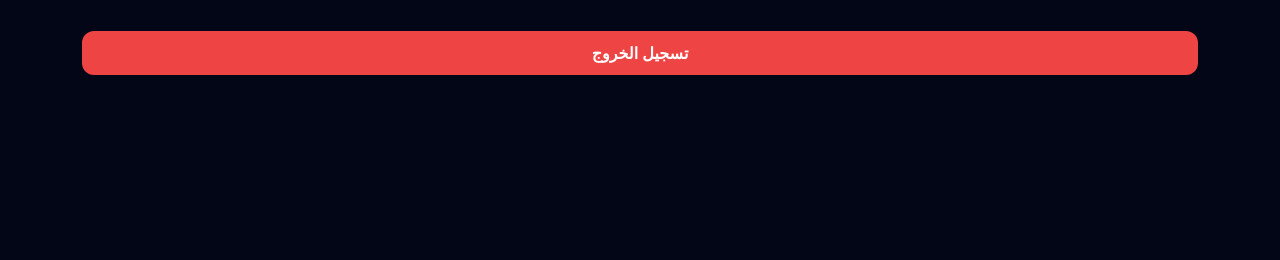
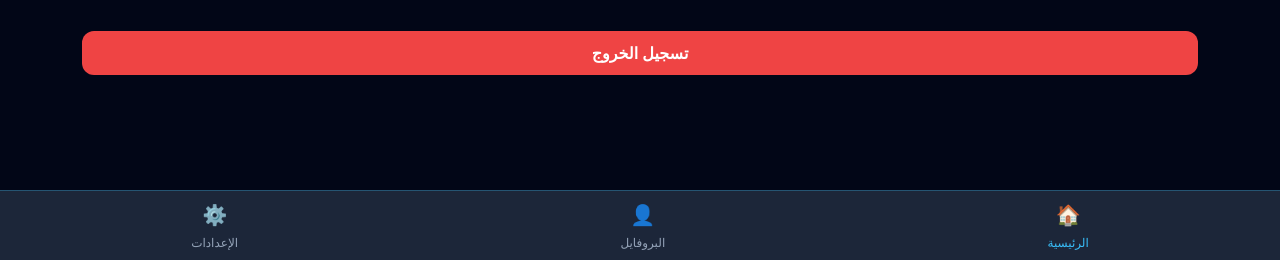
Before and after one commit to Laith15-10/TOP-CAR-, a Django app: page / in a window 1280 px wide. Shown: the part 540-800 px from the top of the page. Run offline with Django 5.2, Linux system fonts and the light colour scheme.

Commit message:
home.html

```diff
--- a/accounts/templates/home.html
+++ b/accounts/templates/home.html
@@ -86,6 +86,51 @@
             margin-top: 20px;
             font-weight: bold;
         }
+        /* كود لجعل التطبيق Full Screen */
+header, .navbar {
+    display: none !important; /* إخفاء أي هيدر قديم */
+}
+body {
+    padding-top: env(safe-area-inset-top); /* حماية منطقة الكاميرا/الساعة */
+    padding-bottom: 80px; /* مسافة عشان الشريط السفلي ما يغطي المحتوى */
+}
+        .bottom-nav {
+    position: fixed;
+    bottom: 0;
+    left: 0;
+    right: 0;
+    height: 70px;
+    background: rgba(30, 41, 59, 0.95); /* لون زجاجي كحلي */
+    backdrop-filter: blur(10px);
+    display: flex;
+    justify-content: space-around;
+    align-items: center;
+    border-top: 1px solid rgba(56, 189, 248, 0.3);
+    z-index: 1000;
+    padding-bottom: env(safe-area-inset-bottom);
+}
+
+.nav-item {
+    text-decoration: none;
+    color: #94a3b8;
+    display: flex;
+    flex-direction: column;
+    align-items: center;
+    transition: 0.3s;
+}
+
+.nav-item.active {
+    color: #38bdf8; /* لون النيون للزر النشط */
+}
+
+.nav-item span {
+    font-size: 20px;
+}
+
+.nav-item small {
+    font-size: 12px;
+    margin-top: 4px;
+}
     </style>
 </head>
 <body>
@@ -124,6 +169,19 @@
         <button class="logout-btn">تسجيل الخروج</button>
 
     </div>
-
+<div class="bottom-nav">
+    <a href="#" class="nav-item active">
+        <span>🏠</span>
+        <small>الرئيسية</small>
+    </a>
+    <a href="#" class="nav-item">
+        <span>👤</span>
+        <small>البروفايل</small>
+    </a>
+    <a href="#" class="nav-item">
+        <span>⚙️</span>
+        <small>الإعدادات</small>
+    </a>
+</div>
 </body>
 </html>
```
